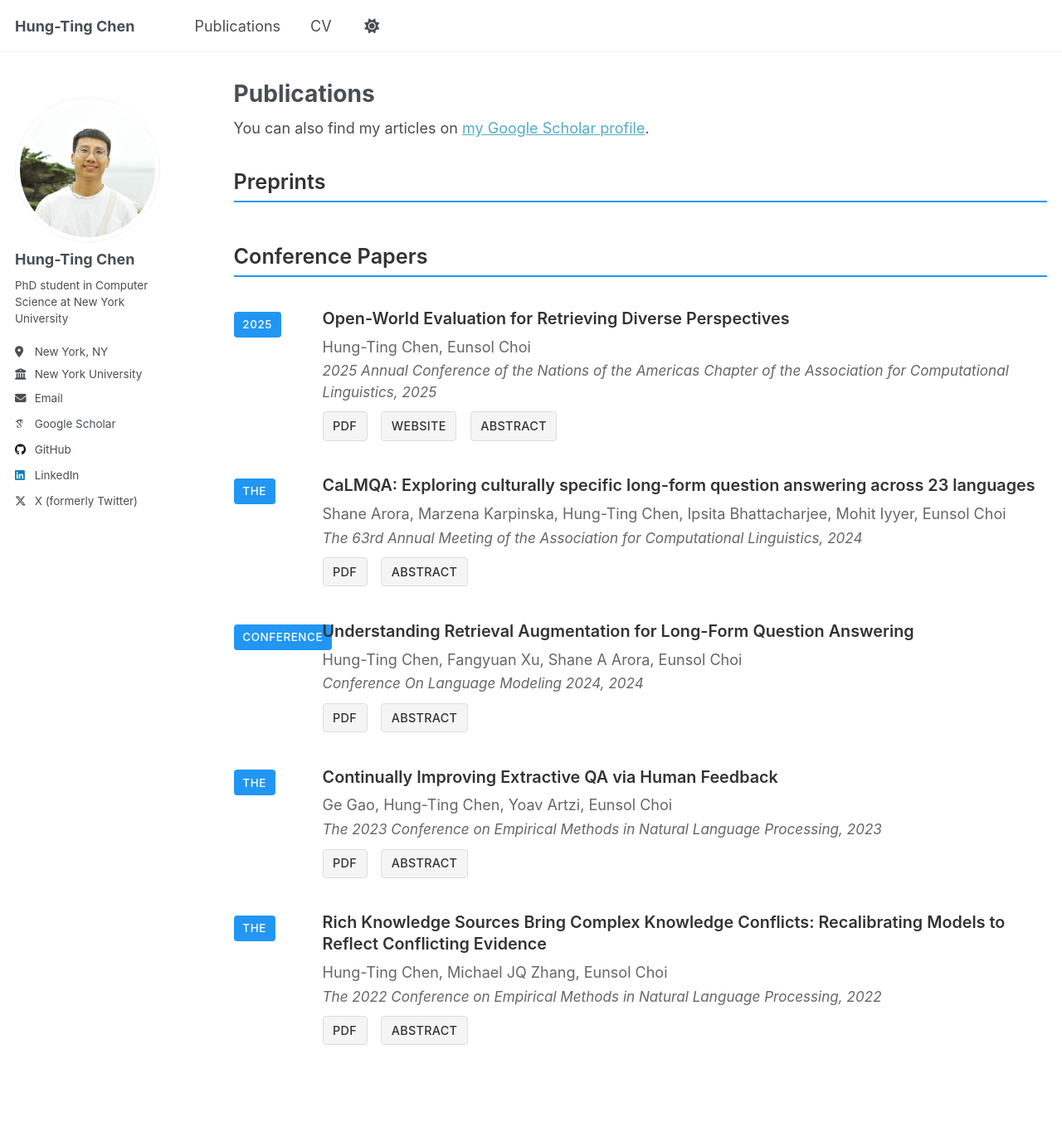
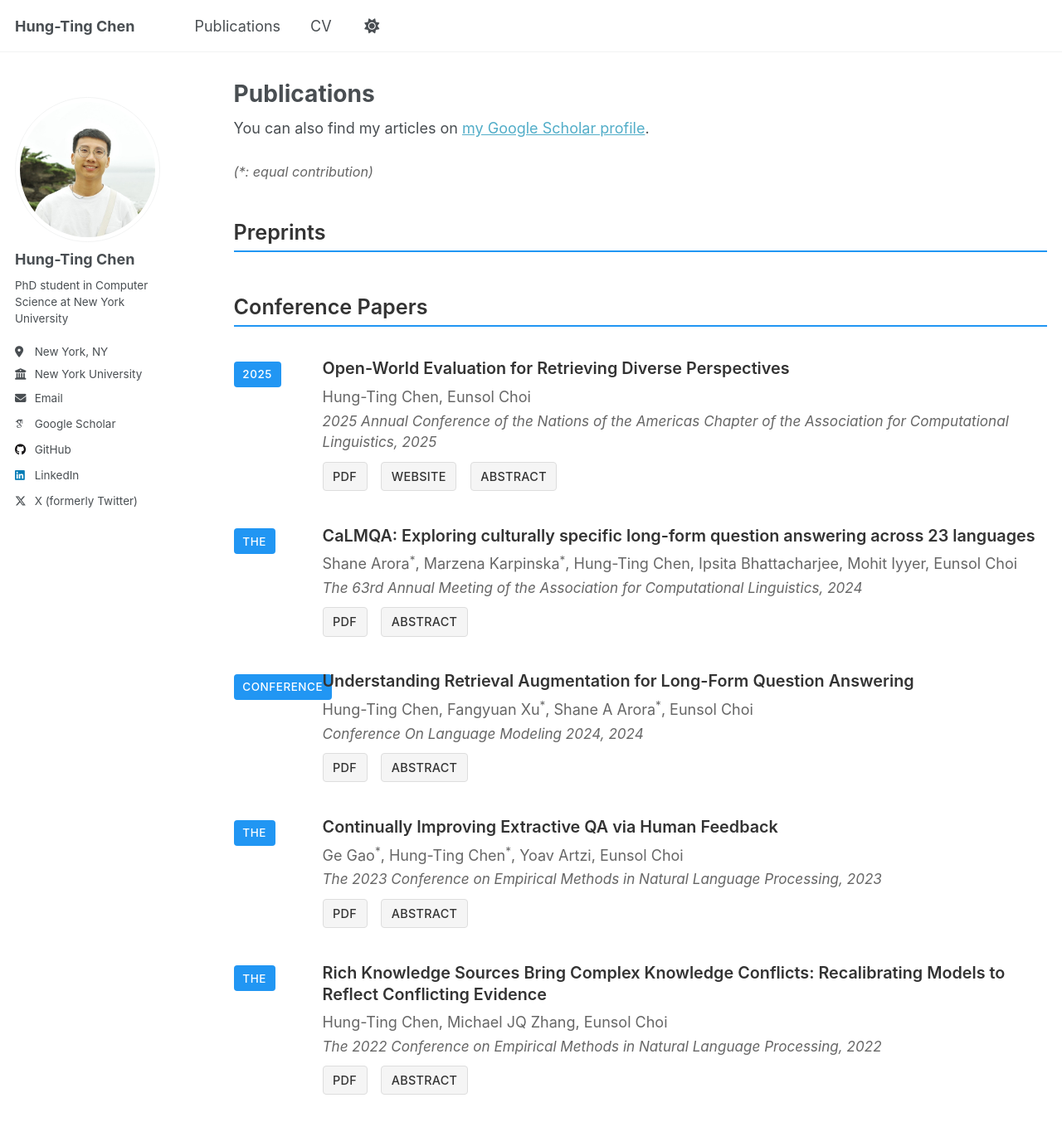
Before and after one commit to timchen0618/timchen0618.github.io, a Jekyll site: the page built from _pages/publications.html, in a window 1280 px wide and 1400 px high. Shown: the top 1359 px of the window at 83% size. Built offline with Jekyll 4.4.1, drawn with Linux system fonts in a browser that asks for light colours; some web fonts are replaced; a script that is not in the unit is left out.

Commit message:
change superscript

```diff
--- a/_pages/publications.html
+++ b/_pages/publications.html
@@ -8,6 +8,10 @@
 {% if site.author.googlescholar %}
   <div class="wordwrap">You can also find my articles on <a href="{{site.author.googlescholar}}">my Google Scholar profile</a>.</div>
 {% endif %}
+
+<div class="equal-contrib-note">
+  <p><em>(*: equal contribution)</em></p>
+</div>
 
 {% include base_path %}
 
--- a/_sass/_scholar.scss
+++ b/_sass/_scholar.scss
@@ -123,7 +123,20 @@
 
 /* Add spacing after Google Scholar text */
 .wordwrap {
+  margin-bottom: 1em;
+}
+
+/* Equal contribution note styling */
+.equal-contrib-note {
   margin-bottom: 2em;
+  padding: 0.5em 0;
+}
+
+.equal-contrib-note p {
+  margin: 0;
+  color: #666;
+  font-size: 0.9em;
+  text-align: left;
 }
 
 /* Section headers styling */
```
Also changed, not shown: _publications/2023-01-01-human-feedback-qa.md (+1 -1 lines), _publications/2024-01-01-understanding-retrieval-augmentation.md (+1 -1 lines), _publications/2024-06-01-calmqa.md (+1 -1 lines).
